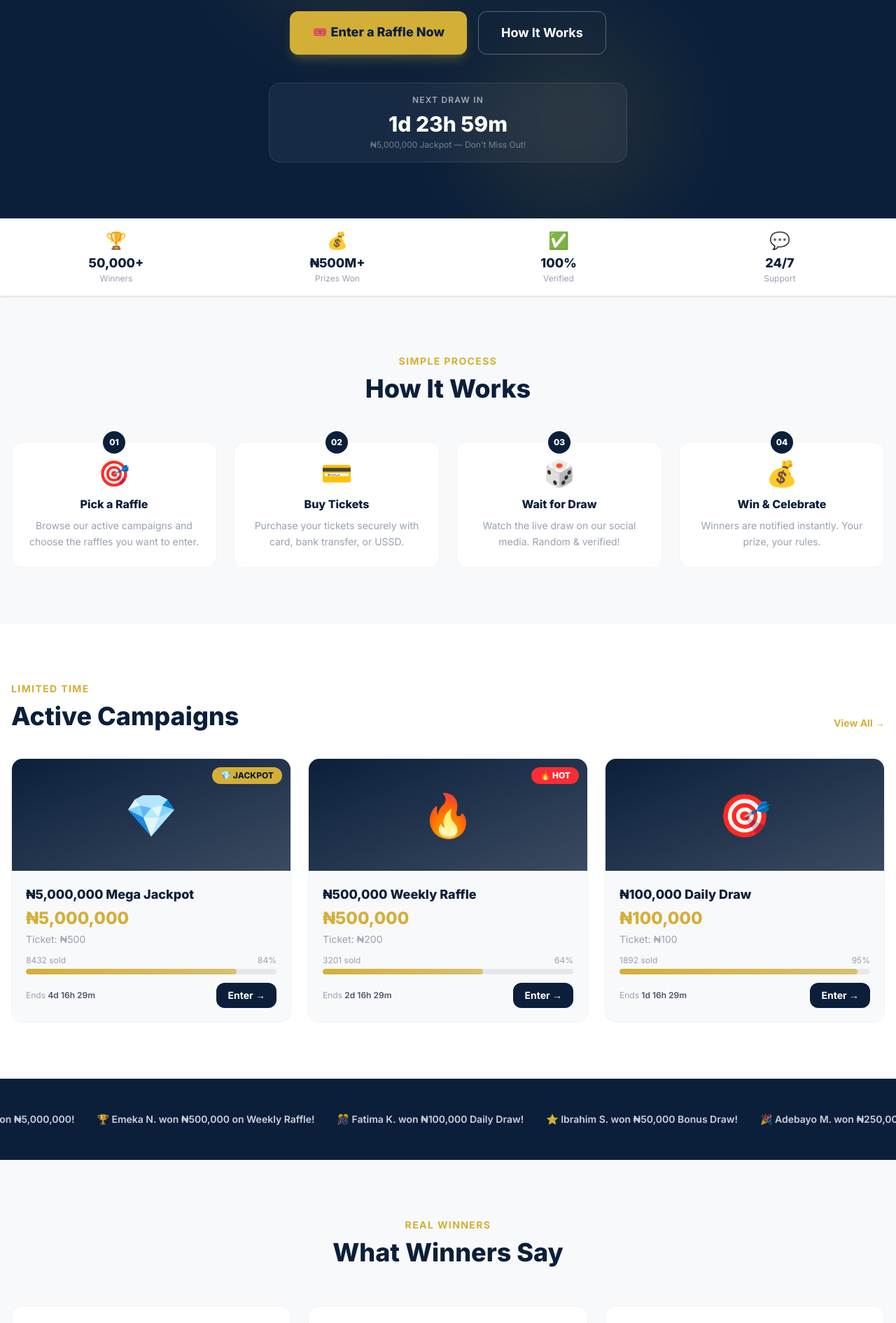
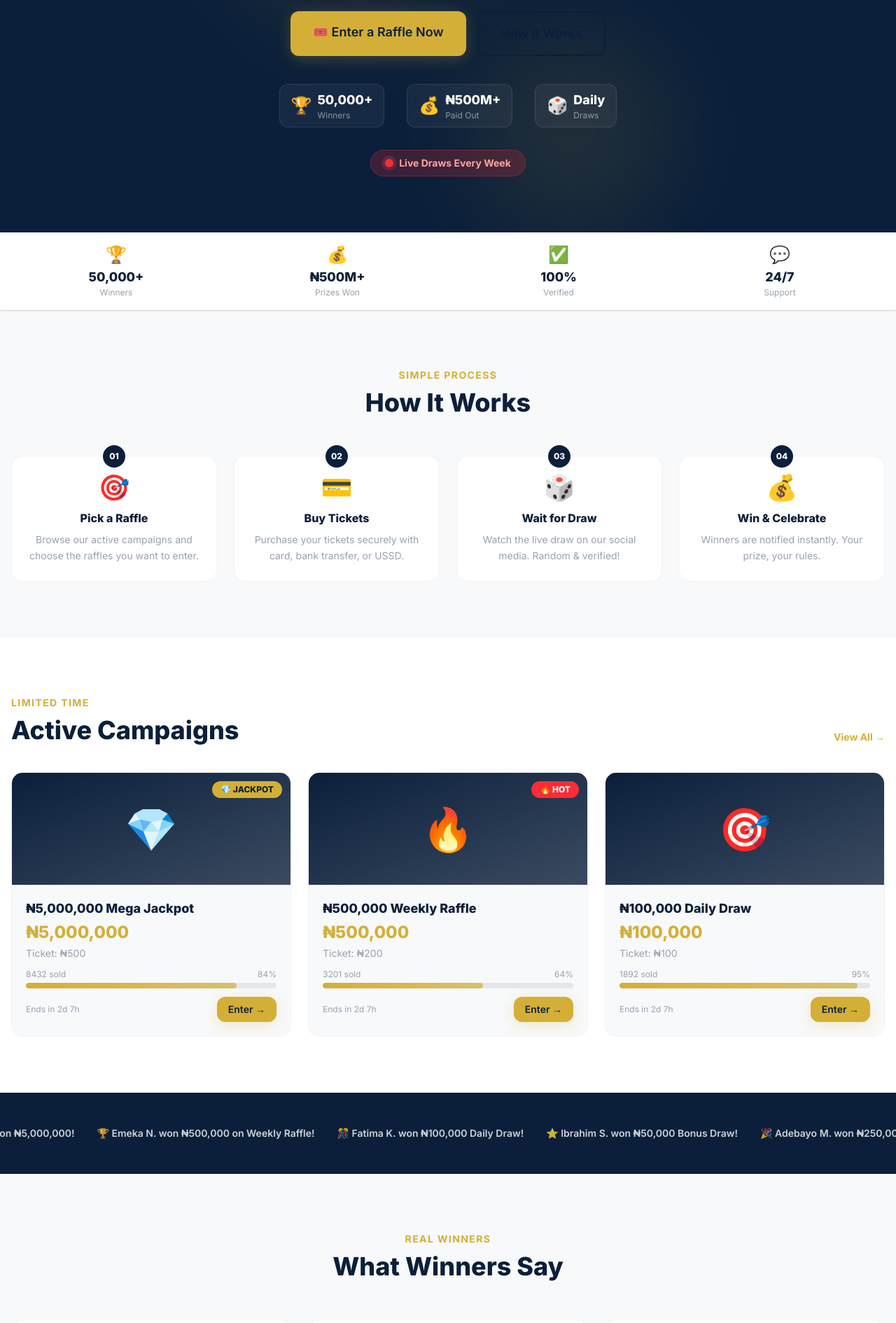
Before and after one commit to Enoxtech/WINBIG-AFRICA, a Next.js app: page / in a window 1280 px wide. Shown: the part 520-2410 px from the top of the page at 70% size. Built offline with nearby package versions, Linux system fonts and the light colour scheme.

Commit message:
fix: restore original homepage remove duplicate Navbar/Footer from campaigns page add urgency banner

```diff
--- a/app/page.tsx
+++ b/app/page.tsx
@@ -1,27 +1,22 @@
 import ClientLayout from './ClientLayout';
 import ClientPageTransition from './components/ClientPageTransition';
 import UrgencyBanner from './components/UrgencyBanner';
-import CountdownTimer from './components/CountdownTimer';
 
 export default function HomePage() {
   return (
     <ClientLayout>
       <ClientPageTransition>
         <UrgencyBanner />
-        <HeroSection />
-        <StatsBar />
-        <HowItWorks />
-        <FeaturedCampaigns />
-        <WinnerTicker />
-        <Testimonials />
-        <CTABanner />
+        <HomePageContent />
       </ClientPageTransition>
     </ClientLayout>
   );
 }
 
-function HeroSection() {
+function HomePageContent() {
   return (
+    <>
+      {/* Hero Section */}
       <section className="relative overflow-hidden bg-deep-blue pt-12 pb-20">
         <div className="absolute inset-0 opacity-10">
           <div className="absolute top-0 left-1/4 w-96 h-96 bg-gold rounded-full blur-3xl" />
@@ -32,46 +27,62 @@ function HeroSection() {
             <span className="text-gold text-sm font-bold">🎉</span>
             <span className="text-white/80 text-sm">Nigeria's Most Trusted Raffle Platform</span>
           </div>
+
           <h1 className="text-4xl md:text-6xl font-black text-white mb-4 leading-tight">
             Win Life-Changing<br />
             <span className="text-gold">Cash Prizes</span> 🎉
           </h1>
+
           <p className="text-white/70 text-lg mb-8 max-w-2xl mx-auto">
             Enter raffles for as little as ₦100. Win millions. New draws every week.
             Nigeria's biggest raffle community — over 50,000 winners!
           </p>
+
           <div className="flex flex-col sm:flex-row gap-4 justify-center mb-10">
-          <a href="/campaigns" className="bg-gold hover:bg-gold/90 text-deep-blue font-black px-8 py-4 rounded-xl text-lg transition-all hover:scale-105 shadow-lg shadow-gold/25">
+            <a href="/campaigns" className="btn-primary text-lg px-8 py-4">
               🎟️ Enter a Raffle Now
             </a>
-          <a href="/about" className="border border-white/30 hover:border-white/60 text-white font-bold px-8 py-4 rounded-xl text-lg transition-all hover:bg-white/5">
+            <a href="/about" className="btn-outline text-lg px-8 py-4">
               How It Works
             </a>
           </div>
-        <div className="bg-white/5 backdrop-blur-sm border border-white/10 rounded-2xl p-4 max-w-lg mx-auto">
-          <p className="text-white/60 text-xs mb-2 uppercase tracking-widest font-semibold">Next Draw In</p>
-          <CountdownTimer
-            targetDate={new Date(Date.now() + 2 * 24 * 60 * 60 * 1000).toISOString()}
-            className="text-white font-black text-2xl md:text-3xl"
-          />
-          <p className="text-white/40 text-xs mt-1">₦5,000,000 Jackpot — Don't Miss Out!</p>
+
+          <div className="flex flex-wrap justify-center gap-8 mb-8">
+            {[
+              { label: 'Winners', value: '50,000+', icon: '🏆' },
+              { label: 'Paid Out', value: '₦500M+', icon: '💰' },
+              { label: 'Draws', value: 'Daily', icon: '🎲' },
+            ].map((stat) => (
+              <div key={stat.label} className="flex items-center gap-2 bg-white/5 backdrop-blur-sm border border-white/10 rounded-xl px-4 py-2">
+                <span className="text-2xl">{stat.icon}</span>
+                <div className="text-left">
+                  <div className="text-white font-black text-lg">{stat.value}</div>
+                  <div className="text-white/50 text-xs">{stat.label}</div>
+                </div>
+              </div>
+            ))}
+          </div>
+
+          {/* Live Draw Badge */}
+          <div className="inline-flex items-center gap-2 bg-red-500/20 border border-red-500/30 rounded-full px-5 py-2">
+            <span className="relative flex h-3 w-3">
+              <span className="animate-ping absolute inline-flex h-full w-full rounded-full bg-red-400 opacity-75"></span>
+              <span className="relative inline-flex rounded-full h-3 w-3 bg-red-500"></span>
+            </span>
+            <span className="text-red-300 font-bold text-sm">Live Draws Every Week</span>
           </div>
         </div>
       </section>
-  );
-}
 
-function StatsBar() {
-  const stats = [
-    { value: '50,000+', label: 'Winners', icon: '🏆' },
-    { value: '₦500M+', label: 'Prizes Won', icon: '💰' },
-    { value: '100%', label: 'Verified', icon: '✅' },
-    { value: '24/7', label: 'Support', icon: '💬' },
-  ];
-  return (
+      {/* Stats Bar */}
       <section className="bg-white border-b border-gray-100 sticky top-[73px] z-30 shadow-sm">
         <div className="max-w-7xl mx-auto px-4 py-4 grid grid-cols-2 md:grid-cols-4 gap-4">
-        {stats.map((s) => (
+          {[
+            { label: 'Winners', value: '50,000+', icon: '🏆' },
+            { label: 'Prizes Won', value: '₦500M+', icon: '💰' },
+            { label: 'Verified', value: '100%', icon: '✅' },
+            { label: 'Support', value: '24/7', icon: '💬' },
+          ].map((s) => (
             <div key={s.label} className="text-center">
               <div className="text-2xl mb-0.5">{s.icon}</div>
               <div className="font-black text-deep-blue text-lg">{s.value}</div>
@@ -80,17 +91,8 @@ function StatsBar() {
           ))}
         </div>
       </section>
-  );
-}
 
-function HowItWorks() {
-  const steps = [
-    { n: '01', icon: '🎯', title: 'Pick a Raffle', desc: 'Browse our active campaigns and choose the raffles you want to enter.' },
-    { n: '02', icon: '💳', title: 'Buy Tickets', desc: 'Purchase your tickets securely with card, bank transfer, or USSD.' },
-    { n: '03', icon: '🎲', title: 'Wait for Draw', desc: 'Watch the live draw on our social media. Random & verified!' },
-    { n: '04', icon: '💰', title: 'Win & Celebrate', desc: 'Winners are notified instantly. Your prize, your rules.' },
-  ];
-  return (
+      {/* How It Works */}
       <section className="py-20 bg-light-gray">
         <div className="max-w-7xl mx-auto px-4">
           <div className="text-center mb-14">
@@ -98,7 +100,12 @@ function HowItWorks() {
             <h2 className="text-3xl md:text-4xl font-black text-deep-blue mt-2">How It Works</h2>
           </div>
           <div className="grid grid-cols-1 md:grid-cols-4 gap-6">
-          {steps.map((step, i) => (
+            {[
+              { n: '01', icon: '🎯', title: 'Pick a Raffle', desc: 'Browse our active campaigns and choose the raffles you want to enter.' },
+              { n: '02', icon: '💳', title: 'Buy Tickets', desc: 'Purchase your tickets securely with card, bank transfer, or USSD.' },
+              { n: '03', icon: '🎲', title: 'Wait for Draw', desc: 'Watch the live draw on our social media. Random & verified!' },
+              { n: '04', icon: '💰', title: 'Win & Celebrate', desc: 'Winners are notified instantly. Your prize, your rules.' },
+            ].map((step) => (
               <div key={step.n} className="bg-white rounded-2xl p-6 border border-gray-100 text-center relative">
                 <div className="absolute -top-4 left-1/2 -translate-x-1/2 bg-deep-blue text-white w-8 h-8 rounded-full flex items-center justify-center text-xs font-black">{step.n}</div>
                 <div className="text-4xl mb-3">{step.icon}</div>
@@ -109,6 +116,72 @@ function HowItWorks() {
           </div>
         </div>
       </section>
+
+      {/* Featured Campaigns */}
+      <section className="py-20 bg-white">
+        <div className="max-w-7xl mx-auto px-4">
+          <div className="flex items-end justify-between mb-10">
+            <div>
+              <span className="text-gold font-bold text-sm uppercase tracking-widest">Limited Time</span>
+              <h2 className="text-3xl md:text-4xl font-black text-deep-blue mt-2">Active Campaigns</h2>
+            </div>
+            <a href="/campaigns" className="text-gold font-bold hover:underline text-sm">View All →</a>
+          </div>
+          <FeaturedCampaigns />
+        </div>
+      </section>
+
+      {/* Winner Ticker */}
+      <WinnerTicker />
+
+      {/* Testimonials */}
+      <section className="py-20 bg-light-gray">
+        <div className="max-w-7xl mx-auto px-4">
+          <div className="text-center mb-14">
+            <span className="text-gold font-bold text-sm uppercase tracking-widest">Real Winners</span>
+            <h2 className="text-3xl md:text-4xl font-black text-deep-blue mt-2">What Winners Say</h2>
+          </div>
+          <div className="grid grid-cols-1 md:grid-cols-3 gap-6">
+            {[
+              { name: 'Chioma A.', city: 'Lagos', text: 'I never thought I could win anything online. WINBIG changed my life — won ₦5M and it was credited same day!', stars: 5, icon: '👩🏿‍💼' },
+              { name: 'Emeka O.', city: 'Abuja', text: 'The weekly raffles are legit. Been playing for 3 months and finally won ₦500K. Customer support is amazing too!', stars: 5, icon: '👨🏿‍🔧' },
+              { name: 'Fatima K.', city: 'Kano', text: 'Easy to use, fast payouts, real winners. I tell everyone about WINBIG. This platform is a game-changer for Nigeria!', stars: 5, icon: '👩🏿‍🎓' },
+            ].map((r) => (
+              <div key={r.name} className="bg-white rounded-2xl p-6 border border-gray-100">
+                <div className="flex items-center gap-3 mb-4">
+                  <span className="text-3xl">{r.icon}</span>
+                  <div>
+                    <div className="font-bold text-deep-blue text-sm">{r.name}</div>
+                    <div className="text-gray-400 text-xs">{r.city}</div>
+                  </div>
+                  <div className="ml-auto text-gold text-sm">{'★'.repeat(r.stars)}</div>
+                </div>
+                <p className="text-gray-500 text-sm leading-relaxed">"{r.text}"</p>
+              </div>
+            ))}
+          </div>
+        </div>
+      </section>
+
+      {/* CTA Banner */}
+      <section className="py-20 bg-gradient-to-br from-deep-blue via-deep-blue to-green-900 relative overflow-hidden">
+        <div className="absolute inset-0 opacity-10">
+          <div className="absolute top-0 right-0 w-96 h-96 bg-gold rounded-full blur-3xl" />
+        </div>
+        <div className="relative max-w-3xl mx-auto px-4 text-center">
+          <h2 className="text-3xl md:text-5xl font-black text-white mb-4">Ready to Try Your Luck?</h2>
+          <p className="text-white/70 text-lg mb-8">Join 50,000+ Nigerians already winning on WINBIG. Your first ticket could change everything.</p>
+          <div className="flex flex-col sm:flex-row gap-4 justify-center">
+            <a href="/campaigns" className="btn-primary text-lg px-8 py-4">
+              🎟️ Get Your First Ticket
+            </a>
+            <a href="/winners" className="btn-outline text-lg px-8 py-4">
+              🏆 See Past Winners
+            </a>
+          </div>
+        </div>
+      </section>
+    </>
   );
 }
 
@@ -119,15 +192,6 @@ function FeaturedCampaigns() {
     { id: '3', title: '₦100,000 Daily Draw', prize: '₦100,000', price: '₦100', sold: 1892, total: 2000, end: '2026-03-22T23:59:59Z', badge: null, img: '🎯' },
   ];
   return (
-    <section className="py-20 bg-white">
-      <div className="max-w-7xl mx-auto px-4">
-        <div className="flex items-end justify-between mb-10">
-          <div>
-            <span className="text-gold font-bold text-sm uppercase tracking-widest">Limited Time</span>
-            <h2 className="text-3xl md:text-4xl font-black text-deep-blue mt-2">Active Campaigns</h2>
-          </div>
-          <a href="/campaigns" className="text-gold font-bold hover:underline text-sm">View All →</a>
-        </div>
     <div className="grid grid-cols-1 md:grid-cols-3 gap-6">
       {campaigns.map((c) => {
         const pct = Math.round((c.sold / c.total) * 100);
@@ -157,8 +221,8 @@ function FeaturedCampaigns() {
                 </div>
               </div>
               <div className="flex items-center justify-between">
-                    <span className="text-gray-400 text-xs">Ends <CountdownTimer targetDate={c.end} className="text-gray-600 font-semibold text-xs" /></span>
-                    <a href={`/campaigns/${c.id}`} className="bg-deep-blue text-white font-bold px-4 py-2 rounded-xl text-sm hover:bg-deep-blue/90 transition-colors">
+                <span className="text-gray-400 text-xs">Ends in 2d 7h</span>
+                <a href={`/campaigns/${c.id}`} className="btn-primary !py-2 !px-4 text-sm">
                   Enter →
                 </a>
               </div>
@@ -167,8 +231,6 @@ function FeaturedCampaigns() {
         );
       })}
     </div>
-      </div>
-    </section>
   );
 }
 
@@ -182,9 +244,9 @@ function WinnerTicker() {
   ];
   return (
     <section className="py-12 bg-deep-blue overflow-hidden">
-      <div className="flex items-center gap-8 animate-ticker">
+      <div className="flex items-center gap-8 animate-ticker whitespace-nowrap">
         {[...winners, ...winners].map((w, i) => (
-          <span key={i} className="whitespace-nowrap text-white/80 font-semibold text-sm">{w}</span>
+          <span key={i} className="text-white/80 font-semibold text-sm">{w}</span>
         ))}
       </div>
       <style>{`
@@ -197,58 +259,3 @@ function WinnerTicker() {
     </section>
   );
 }
-
-function Testimonials() {
-  const reviews = [
-    { name: 'Chioma A.', city: 'Lagos', text: 'I never thought I could win anything online. WINBIG changed my life — won ₦5M and it was credited same day!', stars: 5, icon: '👩🏿‍💼' },
-    { name: 'Emeka O.', city: 'Abuja', text: 'The weekly raffles are legit. Been playing for 3 months and finally won ₦500K. Customer support is amazing too!', stars: 5, icon: '👨🏿‍🔧' },
-    { name: 'Fatima K.', city: 'Kano', text: 'Easy to use, fast payouts, real winners. I tell everyone about WINBIG. This platform is a game-changer for Nigeria!', stars: 5, icon: '👩🏿‍🎓' },
-  ];
-  return (
-    <section className="py-20 bg-light-gray">
-      <div className="max-w-7xl mx-auto px-4">
-        <div className="text-center mb-14">
-          <span className="text-gold font-bold text-sm uppercase tracking-widest">Real Winners</span>
-          <h2 className="text-3xl md:text-4xl font-black text-deep-blue mt-2">What Winners Say</h2>
-        </div>
-        <div className="grid grid-cols-1 md:grid-cols-3 gap-6">
-          {reviews.map((r) => (
-            <div key={r.name} className="bg-white rounded-2xl p-6 border border-gray-100">
-              <div className="flex items-center gap-3 mb-4">
-                <span className="text-3xl">{r.icon}</span>
-                <div>
-                  <div className="font-bold text-deep-blue text-sm">{r.name}</div>
-                  <div className="text-gray-400 text-xs">{r.city}</div>
-                </div>
-                <div className="ml-auto text-gold text-sm">{'★'.repeat(r.stars)}</div>
-              </div>
-              <p className="text-gray-500 text-sm leading-relaxed">"{r.text}"</p>
-            </div>
-          ))}
-        </div>
-      </div>
-    </section>
-  );
-}
-
-function CTABanner() {
-  return (
-    <section className="py-20 bg-gradient-to-br from-deep-blue via-deep-blue to-green-900 relative overflow-hidden">
-      <div className="absolute inset-0 opacity-10">
-        <div className="absolute top-0 right-0 w-96 h-96 bg-gold rounded-full blur-3xl" />
-      </div>
-      <div className="relative max-w-3xl mx-auto px-4 text-center">
-        <h2 className="text-3xl md:text-5xl font-black text-white mb-4">Ready to Try Your Luck?</h2>
-        <p className="text-white/70 text-lg mb-8">Join 50,000+ Nigerians already winning on WINBIG. Your first ticket could change everything.</p>
-        <div className="flex flex-col sm:flex-row gap-4 justify-center">
-          <a href="/campaigns" className="bg-gold hover:bg-gold/90 text-deep-blue font-black px-8 py-4 rounded-xl text-lg transition-all hover:scale-105">
-            🎟️ Get Your First Ticket
-          </a>
-          <a href="/winners" className="border border-white/30 hover:border-white text-white font-bold px-8 py-4 rounded-xl text-lg transition-all hover:bg-white/5">
-            🏆 See Past Winners
-          </a>
-        </div>
-      </div>
-    </section>
-  );
-}
```
Also changed, not shown: 1 other file (tests, documents, lock files or other folders). Lines whose indentation alone changed are shown as unchanged.
